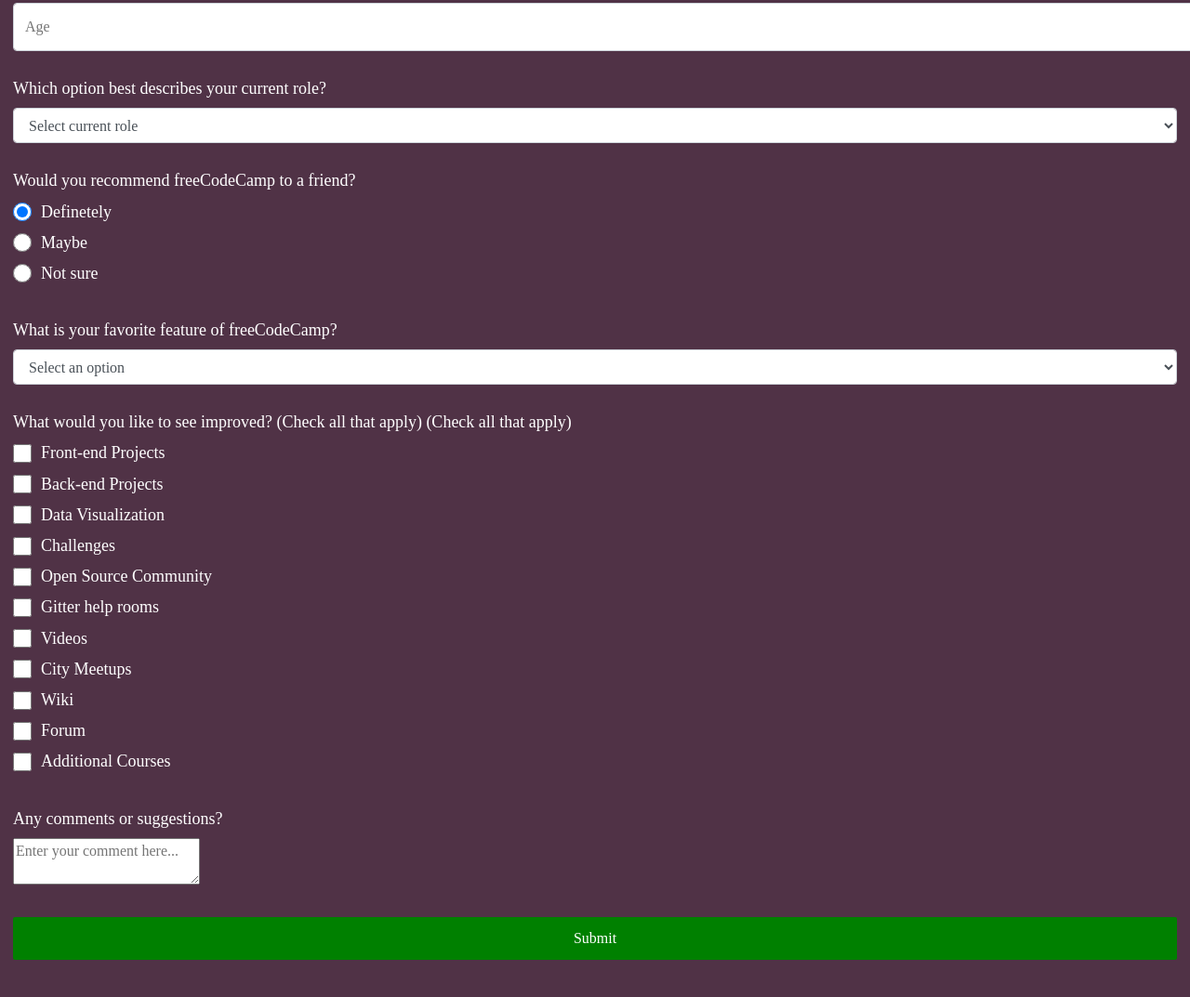
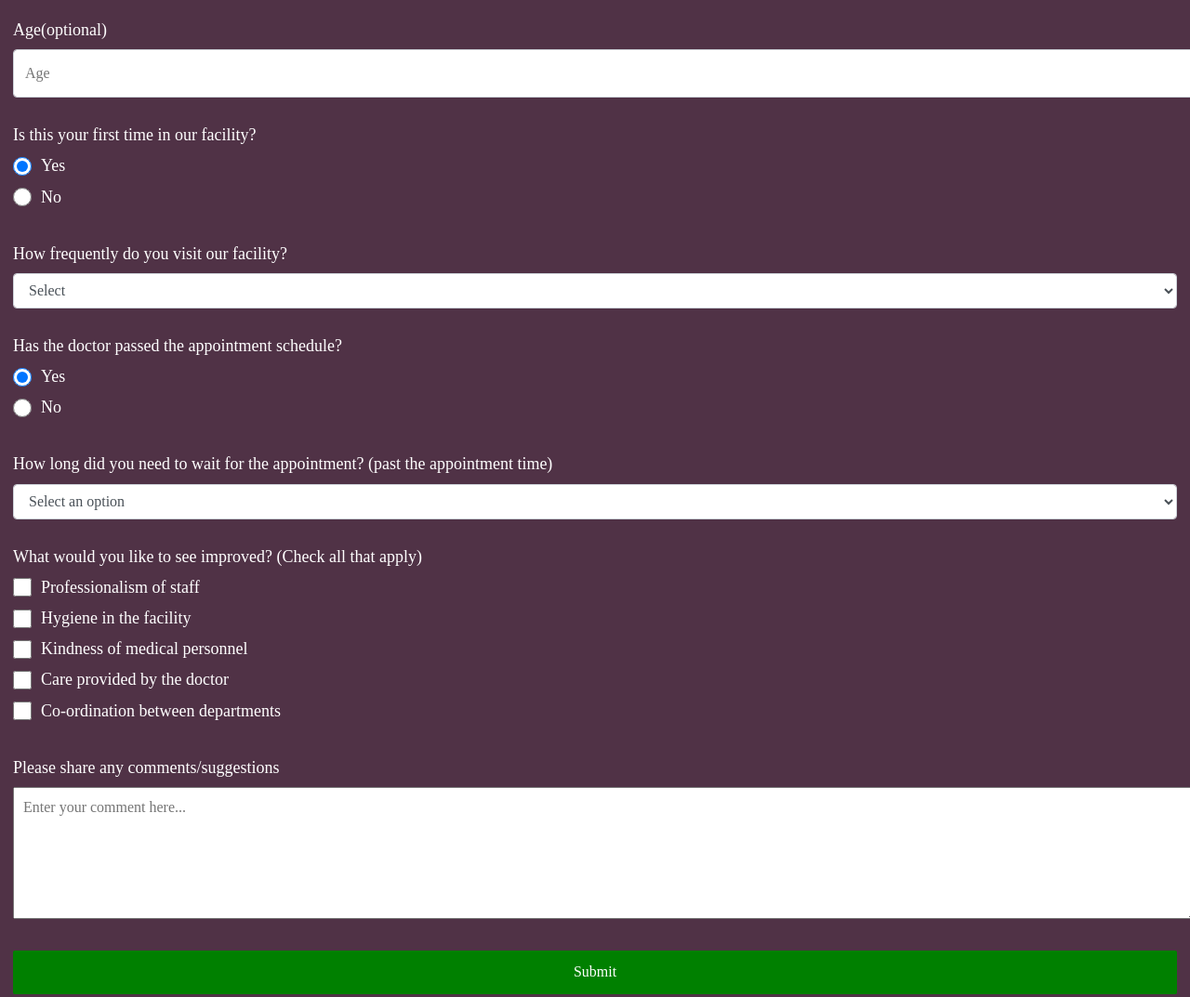
Before and after one commit to WiktoriaKoziel/CodeCamp, a plain HTML site: page Responsive Web Design/Certification Project - Survey Form/index.html in a window 1280 px wide. Shown: the part 402-1475 px from the top of the page at 93% size. Drawn offline with Linux system fonts and the light colour scheme.

Commit message:
Update index.html

```diff
--- a/Responsive Web Design/Certification Project - Survey Form/index.html
+++ b/Responsive Web Design/Certification Project - Survey Form/index.html
@@ -1,47 +1,46 @@
 <!DOCTYPE html>
-<html lang="en">
+<html>
   <head>
-    <meta charset="UTF-8">
-    <title>freeCodeCamp Survey Form</title>
-    <link rel="stylesheet" href="styles.css" />
+    <link rel="stylesheet" href="styles.css"/>
   </head>
   <body>
-    <div>
+    <div class="container">
       <header class="header">
-     <h1 id="title" class="text-center">freeCodeCamp Survey Form</h1>
+        <h1 id="title" class="text-center">Patient Satisfaction Survey</h1>
         <p id="description" class="description text-center">
-      Thank you for taking the time to help us improve the platform
+          Please let us know about your experience with our product and service.
         </p>
       </header>
       <form id="survey-form">
         <div class="form-group">
-        <label id="name-label">Name</label>
+          <label id="name-label" for="name">Name</label>
           <input
-        id="name"
             type="text"
             name="name"
+            id="name"
             class="form-control"
             placeholder="Enter your name"
             required
           />
         </div>
         <div class="form-group">
-        <label id="email-label">Email</label>
+          <label id="email-label" for="email">Email</label>
           <input
+            type="email"
+            name="email"
             id="email"
-        name="email"
-        type="email"
             class="form-control"
             placeholder="Enter your Email"
             required
           />
         </div>
         <div class="form-group">
-        <label id="number-label" for="number">Age<span class="clue">(optional)</span></label>
+          <label id="number-label" for="number"
+            >Age<span class="clue">(optional)</span></label>
           <input
-        id="number"
             type="number"
             name="age"
+            id="number"
             min="10"
             max="99"
             class="form-control"
@@ -49,153 +48,108 @@
           />
         </div>
         <div class="form-group">
-        <p>Which option best describes your current role? </p>
-          <select id="dropdown" name="role" class="form-control" required>
-            <option disabled selected value>Select current role</option>
-            <option value="student">Student</option>
-            <option value="job">Full Time Job</option>
-            <option value="learner">Full Time Learner</option>
-            <option value="perferNo">Prefer not to say</option>
-            <option value="other">Other</option>
+          <p>Is this your first time in our facility?</p>
+          <label>
+            <input
+              name="visit"
+              value="yes"
+              type="radio"
+              class="input-radio"
+              checked
+            />Yes</label>
+          <label>
+            <input
+              name="visit"
+              value="no"
+              type="radio"
+              class="input-radio"
+            />No</label>
+        </div>
+        <div class="form-group">
+          <p>How frequently do you visit our facility?</p>
+          <select id="dropdown" name="frequency" class="form-control" required>
+            <option disabled selected value>Select</option>
+            <option value="weekly">Weekly or more</option>
+            <option value="monthly">Monthly</option>
+            <option value="quarterly">Quarterly</option>
+            <option value="less">Less than quartely</option>
           </select>
         </div>
         <div class="form-group">
-        <p>Would you recommend freeCodeCamp to a friend? </p>
+          <p>Has the doctor passed the appointment schedule?</p>
           <label>
             <input
+              name="time"
+              value="yes"
               type="radio"
-          value="definetely"
-          name="recommend"
               class="input-radio"
               checked
-          /> Definetely
-        </label>
+            />Yes</label>
           <label>
             <input
-          value="maybe"
+              name="time"
+              value="no"
               type="radio"
-          name="recommend"
               class="input-radio"
-          /> Maybe
-        </label>
-        <label>
-          <input
-          value="not-sure"
-          type="radio"
-          name="recommend"
-          class="input-radio"
-          /> Not sure
-        </label>
+            />No</label>
         </div>
         <div class="form-group">
-         <p> What is your favorite feature of freeCodeCamp? </p>
-          <select id="most-like" name="mostLike" class="form-control" required>
+          <p>How long did you need to wait for the appointment? (past the appointment time)</p>
+          <select id="wait" name="wait" class="form-control" required>
             <option disabled selected value>Select an option</option>
-            <option value="challenges">Challenges</option>
-            <option value="projects">Projects</option>
-            <option value="community">Community</option>
-            <option value="openSource">Open Source</option>
+            <option value="less30">Less than 30 min</option>
+            <option value="30-45">30 min - 45 min</option>
+            <option value="45-60">45 min - 60 min</option>
+            <option value="more60">More than 60 min</option>
           </select>
         </div>
         <div class="form-group">
-          <p>What would you like to see improved? (Check all that apply)
+          <p>
+            What would you like to see improved?
             <span class="clue">(Check all that apply)</span>
           </p>
           <label>
             <input
-          value="front-end-projects"
+              name="prefer"
+              value="Professionalism"
               type="checkbox"
-          name="prefer"
               class="input-checkbox"
-          /> Front-end Projects
-        </label>
+            />Professionalism of staff</label>
           <label>
             <input
-          value="back-end-projects"
+              name="prefer"
+              value="hygiene"
               type="checkbox"
+              class="input-checkbox"
+            />Hygiene in the facility</label>
+          <label
+            ><input
               name="prefer"
+              value="kindness"
+              type="checkbox"
               class="input-checkbox"
-          /> Back-end Projects
-        </label>
-        <label>
-          <input
-          value="data-visualization"
+            />Kindness of medical personnel</label>
+          <label
+            ><input
+              name="prefer"
+              value="care"
               type="checkbox"
+              class="input-checkbox"
+            />Care provided by the doctor</label>
+          <label
+            ><input
               name="prefer"
+              value="Co-ordination"
+              type="checkbox"
               class="input-checkbox"
-          /> Data Visualization
-        </label>
-        <label>
-          <input
-          value="challenges"
-          type="checkbox"
-          name="prefer"
-          class="input-checkbox"
-          /> Challenges
-        </label>
-        <label>
-          <input
-          value="open-source-community"
-          type="checkbox"
-          name="prefer"
-          class="input-checkbox"
-          /> Open Source Community
-        </label>
-        <label>
-          <input
-          value="gitter-help-rooms"
-          type="checkbox"
-          name="prefer"
-          class="input-checkbox"
-          /> Gitter help rooms
-        </label>
-        <label>
-          <input
-          value="videos"
-          type="checkbox"
-          name="prefer"
-          class="input-checkbox"
-          /> Videos
-        </label>
-        <label>
-          <input
-          value="city-meetups"
-          type="checkbox"
-          name="prefer"
-          class="input-checkbox"
-          /> City Meetups
-        </label>
-        <label>
-          <input
-          value="wiki"
-          type="checkbox"
-          name="prefer"
-          class="input-checkbox"
-          /> Wiki
-        </label>
-        <label>
-          <input
-          value="forum"
-          type="checkbox"
-          name="prefer"
-          class="input-checkbox"
-          /> Forum
-        </label>
-        <label>
-          <input
-          value="additional-courses"
-          type="checkbox"
-          name="prefer"
-          class="input-checkbox"
-          /> Additional Courses
-        </label>
+            />Co-ordination between departments</label>
         </div>
         <div class="form-group">
-        <p>Any comments or suggestions? </p>
+          <p>Please share any comments/suggestions</p>
           <textarea
             id="comments"
+            class="input-textarea"
             name="comment"
-          class="input-area"
             placeholder="Enter your comment here..."
           ></textarea>
         </div>
```
Lines whose indentation alone changed are shown as unchanged.
